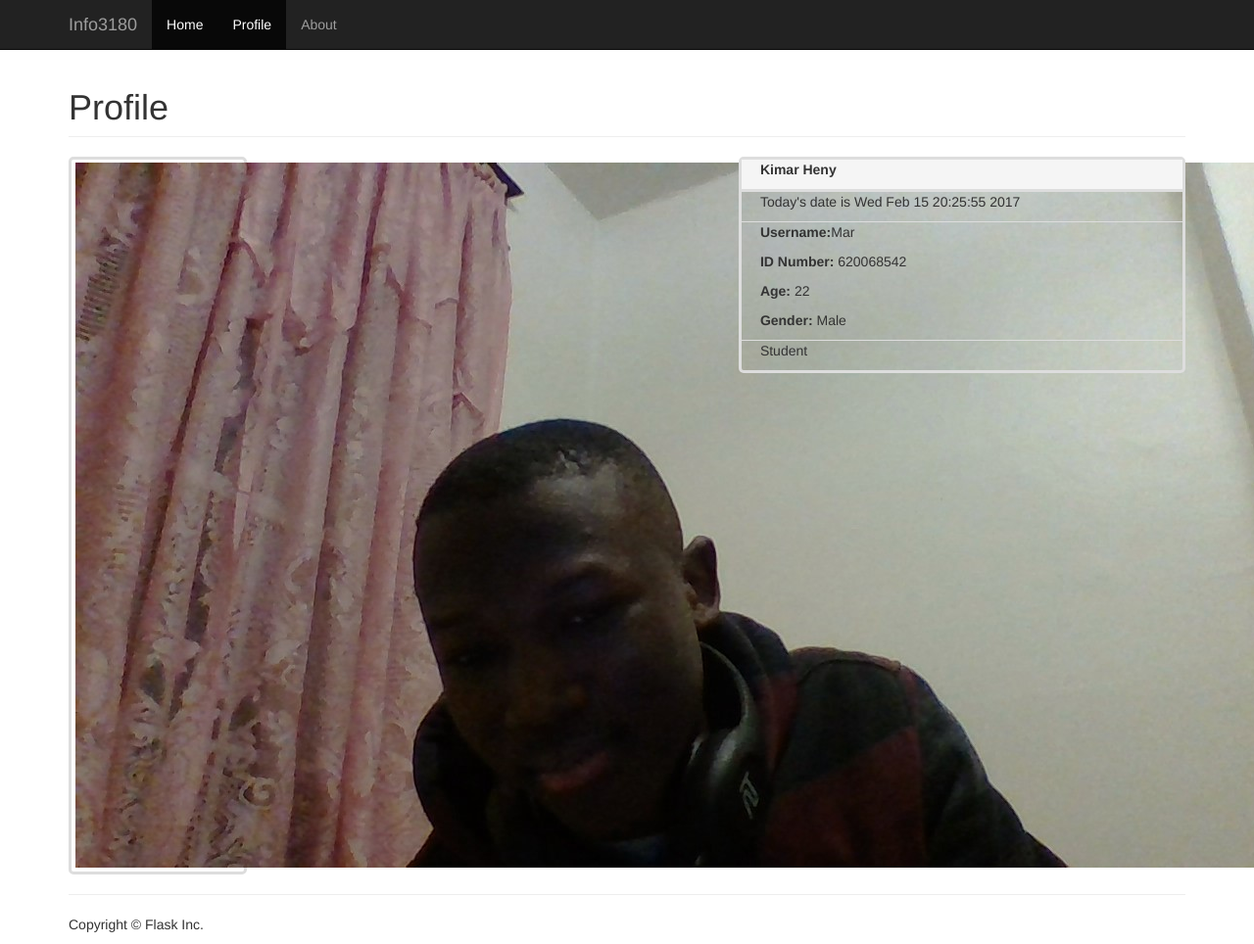
After one commit to kimarhenry/info3180-lab2, a Flask app: page /profile/ in a window 1280 px wide; the page is wider, and only the part inside the window is pictured. The commit adds this page. Shown: that part at 98% size. Run offline with Flask 2, Linux system fonts and the light colour scheme; some libraries are stand-ins or nearby versions.

Commit message:
Finish lab 2

```diff
--- a/app/static/css/app.css
+++ b/app/static/css/app.css
@@ -1,3 +1,9 @@
 body {
     padding-top: 50px;
 }
+#name{width: 100%; background-color: rgb(245,245,245); border-bottom-style: solid; border-color: rgb(221,221,221);padding-left: 0.5cm;}
+#pdetails{width: 100%;padding-left: 0.5cm; border-top-style: solid;border-top-width: thin; border-bottom-style: solid;border-bottom-width: thin;border-color: rgb(221,221,221)}
+#dimg{float: left; width: 16%; border-style: solid; border-color: rgb(221,221,221); border-radius: 5px;padding-left: 0.1cm;padding-top: 0.1cm; padding-bottom: 0.1cm; padding-right: 0.1cm;}
+#dinfo{ float: right;width: 40%; border-style: solid;  border-color: rgb(221,221,221); border-radius: 5px;}
+#date{padding-left: 0.5cm;}
+#desc{padding-left: 0.5cm;}
--- a/app/templates/header.html
+++ b/app/templates/header.html
@@ -6,12 +6,14 @@
             <span class="icon-bar"></span>
             <span class="icon-bar"></span>
             <span class="icon-bar"></span>
+            <span class="icon-bar"></span>
           </button>
-          <a class="navbar-brand" href="#">Project name</a>
+          <a class="navbar-brand" href="#">Info3180</a>
         </div>
         <div id="navbar" class="collapse navbar-collapse">
           <ul class="nav navbar-nav">
             <li class="active"><a href="{{ url_for('home') }}">Home</a></li>
+            <li class="active"><a href="{{ url_for('profile') }}">Profile</a></li>
             <li><a href="{{ url_for('about') }}">About</a></li>
           </ul>
         </div><!--/.nav-collapse -->
--- /dev/null
+++ b/app/templates/profile.html
@@ -0,0 +1,29 @@
+{% extends "base.html" %}
+
+{% block main %}
+
+<h1 class="page-header">Profile</h1>
+   	<div id=dimg>
+        <img src="{{ url_for('static', filename='me.JPG') }}"> </img>
+   	</div>
+
+   	<div id=dinfo>
+     	<div id=name>
+        	<p><b> {{ name }} </b></p>
+    	</div>
+    	<div id=date>
+        	<p>Today's date is {{ date }}</p>
+    	</div>
+
+    	<div id=pdetails>
+        	<p><b>Username:</b>Mar</p>
+        	<p><b>ID Number:</b> 620068542</p>
+        	<p><b>Age:</b> 22</p>
+        	<p><b>Gender:</b> Male</p>
+    	</div>
+     	<div id=desc>
+     	   <p>Student</p>
+    	</div>
+	</div>
+
+{% endblock %}
--- a/app/views.py
+++ b/app/views.py
@@ -12,6 +12,17 @@ from flask import render_template, request, redirect, url_for
 ###
 # Routing for your application.
 ###
+import time
+
+def timeinfo():
+    now = time.strftime("%c")
+    return now
+
+@app.route('/profile/')
+def profile():
+    """Render the website's profile page."""
+    return render_template('profile.html', name="Kimar Heny", date = timeinfo())
+
 
 @app.route('/')
 def home():
@@ -22,7 +33,7 @@ def home():
 @app.route('/about/')
 def about():
     """Render the website's about page."""
-    return render_template('about.html', name="Mary Jane")
+    return render_template('about.html', name="Kimar Henry")
 
 
 ###
```
Also changed, not shown: app/static/css/bootstrap.min.css, app/static/me.JPG (added).
